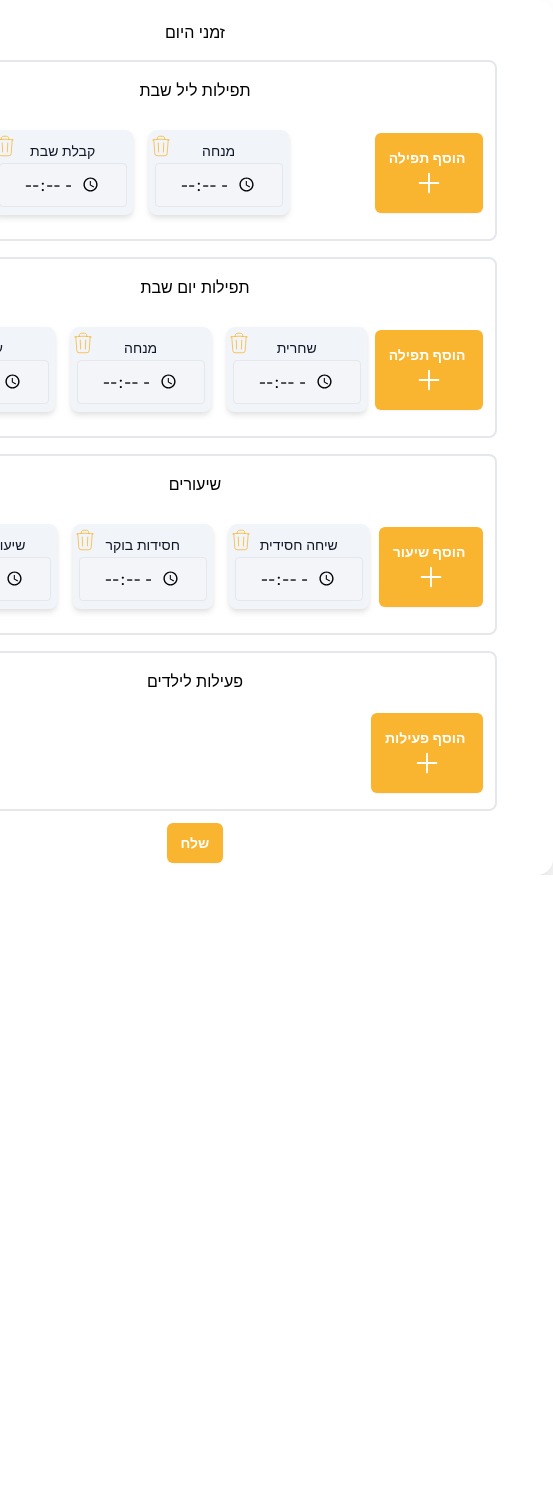
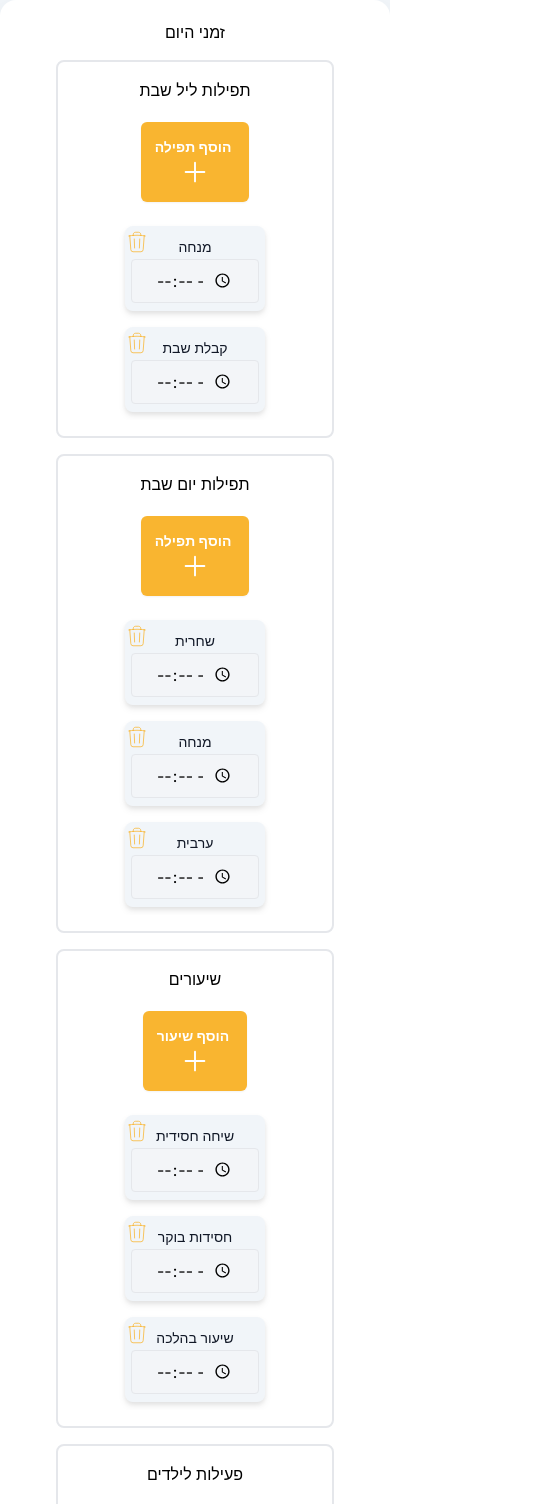
Before and after one commit to IsraelNatanov/Today-s-times, a Next.js app: page /admin in a window 390 px wide. Shown: the top 1504 px of the page, 553 px wide, since content can reach past the window. Before the commit the page ends 875 px from the top, so only its background shows below. Built offline with nearby package versions, Linux system fonts and the light colour scheme.

Commit message:
Responsive

```diff
--- a/src/app/globals.css
+++ b/src/app/globals.css
@@ -32,7 +32,7 @@ input[type="text"]:not(:placeholder-shown) ~ .input-text{
   @apply border-solid border-2 border-bg-slate-200 rounded-lg mt-4 py-4 px-3;
 }
 .row-box{
-  @apply flex flex-row justify-center items-center  mt-5 relative
+  @apply flex flex-row justify-center items-center  mt-5 relative max-md:flex-col max-md:gap-[16px]
 }
 
 .button-add{
@@ -40,11 +40,12 @@ input[type="text"]:not(:placeholder-shown) ~ .input-text{
                              text-white shadow-sm hover:bg-[#f9b630c5]
 }
 .row-input{
-  @apply flex flex-row flex-nowrap gap-4 justify-items-center items-center  bg-scroll max-w-[470px] overflow-x-auto m-center p-2
+  @apply flex flex-row flex-nowrap gap-4 justify-items-center items-center  bg-scroll max-w-[470px] overflow-x-auto m-center p-2 max-md:flex-col max-md:bg-scroll max-h-[303px] max-md:overflow-y-auto
 }
 
 ::-webkit-scrollbar {
   height: 7px;
+  width: 5px;
 }
 
 /* Track */
--- a/src/components/UI/inputTime.tsx
+++ b/src/components/UI/inputTime.tsx
@@ -19,21 +19,37 @@ const InputTime = ({
 
   const dragItem = useRef<number>(0);
   const draggedOverItem = useRef<number>(0);
-  const [data, setData] = useState(jsonInputs);
+
 
   function handleSort() {
-
     const idOver = draggedOverItem.current+1;
     let itemeClone = jsonInputs.map(obj => ({ ...obj }));
+    console.log(draggedOverItem.current);
+    if(draggedOverItem.current > dragItem.current){
+      itemeClone = itemeClone.map(obj => {
+        if (obj.id > (draggedOverItem.current +1) || obj.id+1 <= dragItem.current) {
+          return obj;
+        } else {
+          return { ...obj, id: obj.id - 1 };
+        }
+      });
 
-    itemeClone = itemeClone.map(obj => {
-      if (obj.id > (draggedOverItem.current + 1) && obj.id+1 <= dragItem.current) {
-        return obj;
-      } else {
-        return { ...obj, id: obj.id - 1 };
-      }
-    });
+    }
+
+
+    else{
+      itemeClone = itemeClone.map(obj => {
+       if (obj.id <= (draggedOverItem.current ) || obj.id > dragItem.current) {
+          return obj;
+        } else {
+          return { ...obj, id: obj.id + 1 };
+        }
+      });
+    }
+
     itemeClone[dragItem.current].id = idOver;
+    console.log(itemeClone);
+
     itemeClone.sort((a, b) => a.id - b.id);
     handleUpdateToList(itemeClone);
   }
@@ -42,7 +58,7 @@ const InputTime = ({
     <div className="row-input">
       {jsonInputs.map((item, index) => (
         <div
-          className="flex flex-col items-center justify-center bg-slate-100 min-w-[140px] h-[85px] rounded-lg drop-shadow-md"
+          className="flex flex-col items-center justify-center bg-slate-100 min-w-[140px] min-h-[85px] rounded-lg drop-shadow-md"
           draggable
           onDragStart={() => (dragItem.current = index)}
           onDragEnter={() => (draggedOverItem.current = index)}
--- a/src/components/dashboard/formAdmin.tsx
+++ b/src/components/dashboard/formAdmin.tsx
@@ -71,7 +71,7 @@ return (
 
 <BoxInputs textSubject={'פעילות לילדים'} jsonInputs={listActivityChildren} textButton={'פעילות'} action={handleAddToListActivityChildren} idSubject={3} />
 
-                <button className="w-26 rounded-md bg-[#F9B530] px-3.5 py-2.5 text-sm font-semibold flex justify-center items-center m-center my-3
+                <button className="w-40 rounded-md bg-[#F9B530] px-3.5 py-2.5 text-sm font-semibold flex justify-center items-center m-center my-3
                              text-white shadow-sm hover:bg-[#f9b630c5]
                              " onClick={handleSubmit}>שלח
                 </button>
```
